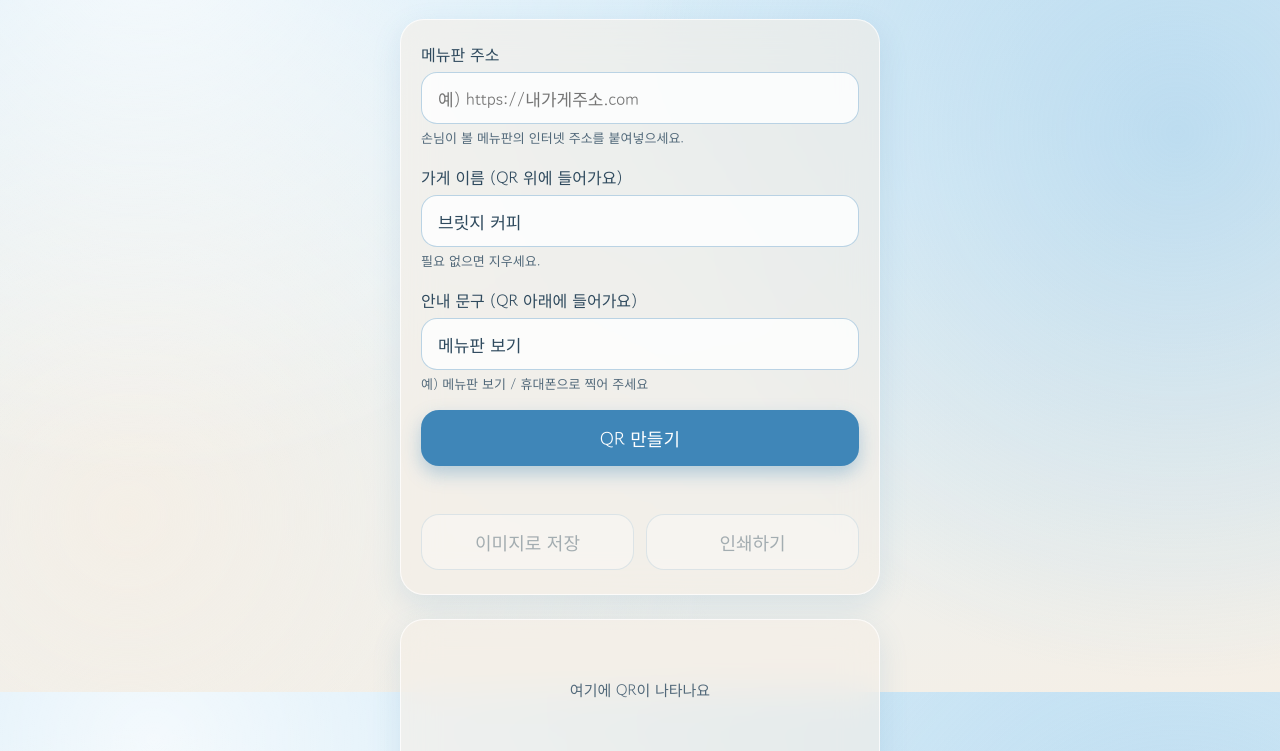
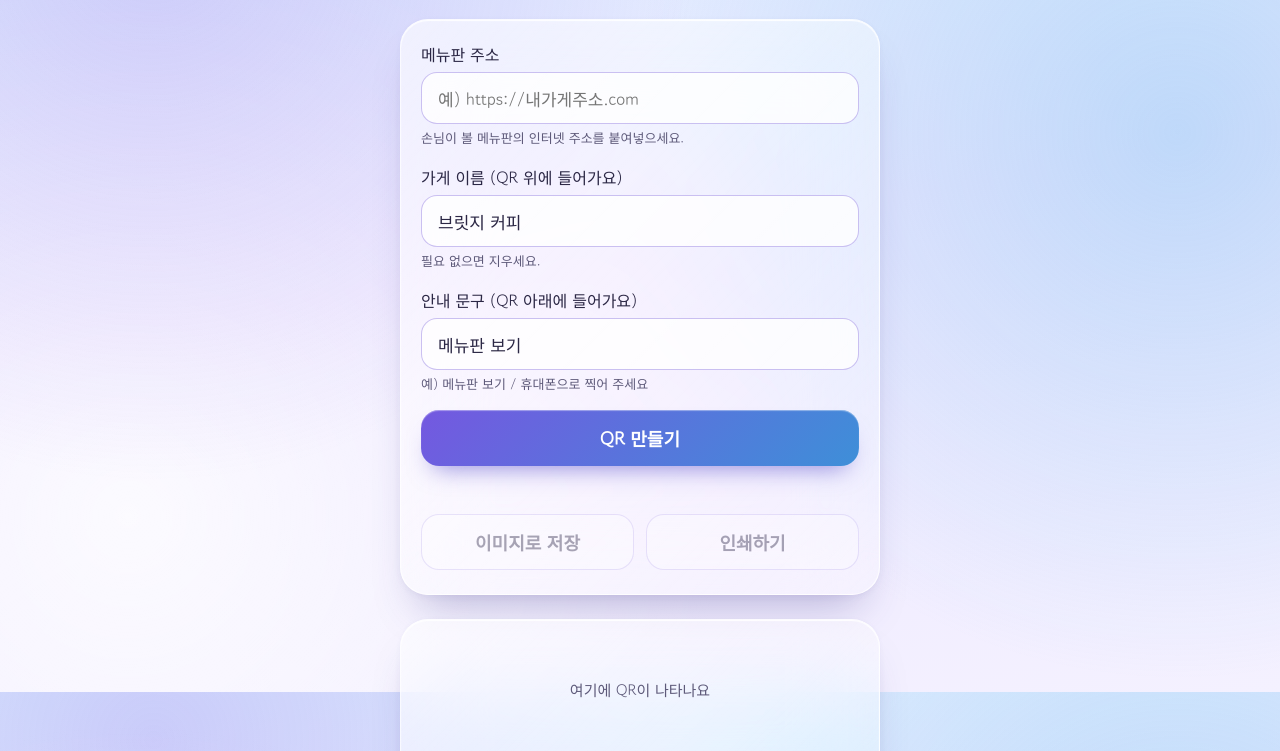
Before and after one commit to Ryujiwoo/Menu-Board, a plain HTML site: page qr.html in a window 1280 px wide. Shown: the part 108-859 px from the top of the page. Drawn offline with Linux system fonts and the light colour scheme; a web font is replaced by a local one.

Commit message:
Restyle QR page to match menu board design
Use the lavender/sky glass look and Pretendard font from index.html,
and draw the QR card with the new colors. QR features are unchanged.

Co-Authored-By: Claude Opus 5.5 <noreply@anthropic.com>

```diff
--- a/qr.html
+++ b/qr.html
@@ -20,26 +20,31 @@
            (QR을 만드는 프로그램이 이 파일 안에 통째로 들어 있어요.)
          - 단, 손님이 QR을 찍고 메뉴판을 보려면
            메뉴판(index.html)이 "인터넷 주소"로 올라가 있어야 합니다.
-         - 글꼴(고운 돋움)만 인터넷이 있을 때 불러와요. 없으면 맑은 고딕으로 나옵니다.
+         - 글꼴(프리텐다드, 고운 돋움)만 인터넷이 있을 때 불러와요. 없으면 맑은 고딕으로 나옵니다.
 
        ■ 자주 고치는 곳
          - 처음 나오는 가게 이름 / 안내 문구 : 아래쪽 "초기값 설정" 칸의 큰따옴표 안 글자
          - 색깔 : 바로 아래 <style> 맨 위 :root 칸의 # 숫자
        ═══════════════════════════════════════════════════════════════════ -->
 
+  <!-- 글꼴: 프리텐다드 → 고운 돋움 → 맑은 고딕 순서로 써요 (index.html과 같아요) -->
+  <link rel="stylesheet" href="https://cdn.jsdelivr.net/gh/orioncactus/pretendard@v1.3.9/dist/web/variable/pretendardvariable-dynamic-subset.min.css">
   <link rel="preconnect" href="https://fonts.googleapis.com">
   <link rel="preconnect" href="https://fonts.gstatic.com" crossorigin>
   <link href="https://fonts.googleapis.com/css2?family=Gowun+Dodum&display=swap" rel="stylesheet">
 
   <style>
-    /* ===== 색깔 설정 (index.html과 같은 하늘색 + 크림색) ===== */
+    /* ===== 색깔 설정 (index.html과 같은 연보라색 + 하늘색) ===== */
     :root {
-      --sky:        #CFE8F7;
-      --sky-mid:    #E3F1F8;
-      --cream:      #F5EFE6;
-      --sky-strong: #3F86B8;
-      --ink:        #2F4A5E;
-      --ink-soft:   #52697A;
+      --sky:        #DCEFFF;   /* 아주 연한 하늘색 (배경) */
+      --sky-mid:    #ECE6FF;   /* 아주 연한 연보라 (배경) */
+      --cream:      #F4F1FF;   /* 아주 연한 보랏빛 흰색 (배경 아래쪽) */
+      --sky-strong: #6A4FD6;   /* 진한 보라: 테두리, 강조 글자 */
+      --ink:        #2B2745;   /* 기본 글자: 짙은 남보라 */
+      --ink-soft:   #5E5A7A;   /* 설명 글자 */
+      --button-from: #7458E0;  /* 버튼 색 (왼쪽 보라) */
+      --button-to:   #3E8FD8;  /* 버튼 색 (오른쪽 파랑) */
+      /* 예전 색 (하늘색+크림색): #CFE8F7 #E3F1F8 #F5EFE6 #3F86B8 #2F4A5E #52697A */
     }
 
     * { box-sizing: border-box; margin: 0; padding: 0; }
@@ -50,13 +55,13 @@
     }
 
     body {
-      font-family: 'Gowun Dodum', 'Malgun Gothic', '맑은 고딕', sans-serif;
+      font-family: 'Pretendard Variable', 'Pretendard', 'Gowun Dodum', 'Malgun Gothic', '맑은 고딕', sans-serif;
       color: var(--ink);
       background-color: var(--sky);
       background-image:
-        radial-gradient(circle at 12% 6%,  rgba(255,255,255,0.75), transparent 40%),
-        radial-gradient(circle at 92% 30%, rgba(143,196,230,0.45), transparent 42%),
-        radial-gradient(circle at 10% 78%, rgba(245,239,230,0.95), transparent 45%),
+        radial-gradient(circle at 12% 6%,  rgba(164,139,240,0.35), transparent 40%),
+        radial-gradient(circle at 92% 30%, rgba(124,196,242,0.40), transparent 42%),
+        radial-gradient(circle at 10% 78%, rgba(255,255,255,0.80), transparent 45%),
         linear-gradient(170deg, var(--sky) 0%, var(--sky-mid) 45%, var(--cream) 100%);
       background-attachment: fixed;
       min-height: 100vh;
@@ -68,15 +73,18 @@
     .page { max-width: 520px; margin: 0 auto; padding: 32px 20px 56px; }
 
     .glass {
-      background: rgba(245, 239, 230, 0.6);
-      backdrop-filter: blur(18px);
-      -webkit-backdrop-filter: blur(18px);
-      border: 1px solid rgba(255, 255, 255, 0.7);
-      border-radius: 24px;
-      box-shadow: 0 10px 30px rgba(63, 134, 184, 0.14);
+      background: linear-gradient(135deg, rgba(255, 255, 255, 0.62), rgba(255, 255, 255, 0.30));
+      backdrop-filter: blur(40px) saturate(180%);
+      -webkit-backdrop-filter: blur(40px) saturate(180%);
+      border: 1px solid rgba(255, 255, 255, 0.75);
+      border-radius: 28px;
+      box-shadow:
+        inset 0 1px 1px rgba(255, 255, 255, 0.95),
+        0 2px 6px rgba(70, 60, 140, 0.06),
+        0 28px 44px -20px rgba(70, 60, 140, 0.35);
     }
 
-    h1 { font-size: 28px; font-weight: normal; text-align: center; margin-bottom: 6px; }
+    h1 { font-size: 28px; font-weight: 700; letter-spacing: -0.02em; text-align: center; margin-bottom: 6px; }
     .lead { text-align: center; color: var(--ink-soft); font-size: 15px; margin-bottom: 22px; }
 
     /* ----- 입력 칸 ----- */
@@ -92,11 +100,11 @@
       font-size: 17px;
       color: var(--ink);
       background: rgba(255, 255, 255, 0.8);
-      border: 1.5px solid rgba(63, 134, 184, 0.35);
+      border: 1.5px solid rgba(106, 79, 214, 0.35);
       border-radius: 16px;
       outline: none;
     }
-    .field input:focus { border-color: var(--sky-strong); box-shadow: 0 0 0 3px rgba(63, 134, 184, 0.2); }
+    .field input:focus { border-color: var(--sky-strong); box-shadow: 0 0 0 3px rgba(106, 79, 214, 0.2); }
 
     /* ----- 버튼 ----- */
     .btn {
@@ -110,13 +118,14 @@
       font-family: inherit;
       font-size: 18px;
       cursor: pointer;
+      font-weight: 700;
       color: #fff;
-      background: var(--sky-strong);
-      box-shadow: 0 8px 18px rgba(63, 134, 184, 0.35);
+      background: linear-gradient(135deg, var(--button-from), var(--button-to));
+      box-shadow: inset 0 1px 1px rgba(255, 255, 255, 0.4), 0 14px 24px -12px rgba(80, 70, 200, 0.6);
       -webkit-tap-highlight-color: transparent;
     }
     .btn:active { transform: scale(0.98); }
-    .btn.secondary { color: var(--ink); background: rgba(255, 255, 255, 0.7); box-shadow: none; border: 1.5px solid rgba(63, 134, 184, 0.35); }
+    .btn.secondary { color: var(--ink); background: rgba(255, 255, 255, 0.7); box-shadow: none; border: 1.5px solid rgba(106, 79, 214, 0.35); }
     .btn:disabled { opacity: 0.4; cursor: not-allowed; transform: none; }
     .btn-row { display: grid; grid-template-columns: 1fr 1fr; gap: 12px; margin-top: 14px; }
 
@@ -2517,7 +2526,7 @@ var qrcode = function() {
     가게칸.value = 처음_가게이름;
     문구칸.value = 처음_안내문구;
 
-    const 글꼴 = "'Gowun Dodum', 'Malgun Gothic', '맑은 고딕', sans-serif";
+    const 글꼴 = "'Pretendard Variable', 'Pretendard', 'Gowun Dodum', 'Malgun Gothic', '맑은 고딕', sans-serif";
     let 만들어짐 = false;
 
     function 알림(글자, 오류) {
@@ -2569,10 +2578,14 @@ var qrcode = function() {
       캔버스.height = 높이;
       const ctx = 캔버스.getContext("2d");
 
-      // 카드 바탕: 크림색 + 하늘색 테두리
-      ctx.fillStyle = "#F5EFE6";
+      // 카드 바탕: 연보라 → 하늘색으로 은은하게 + 보라 테두리
+      // (예전 색: 바탕 #F5EFE6, 테두리 #3F86B8)
+      const 바탕 = ctx.createLinearGradient(0, 0, 폭, 높이);
+      바탕.addColorStop(0, "#ECE6FF");
+      바탕.addColorStop(1, "#DCEFFF");
+      ctx.fillStyle = 바탕;
       ctx.fillRect(0, 0, 폭, 높이);
-      ctx.strokeStyle = "#3F86B8";
+      ctx.strokeStyle = "#8E72F0";
       ctx.lineWidth = 14;
       ctx.strokeRect(7, 7, 폭 - 14, 높이 - 14);
 
@@ -2581,7 +2594,7 @@ var qrcode = function() {
 
       // 가게 이름
       if (가게) {
-        ctx.fillStyle = "#2F4A5E";
+        ctx.fillStyle = "#2B2745";
         글자맞춤(ctx, 가게, 폭 - 200, 110, 50);
         ctx.fillText(가게, 폭 / 2, 위쪽 / 2 + 5);
       }
@@ -2607,7 +2620,7 @@ var qrcode = function() {
 
       // 안내 문구
       if (문구) {
-        ctx.fillStyle = "#3F86B8";
+        ctx.fillStyle = "#6A4FD6";
         글자맞춤(ctx, 문구, 폭 - 200, 100, 46);
         ctx.fillText(문구, 폭 / 2, 판Y + 흰판크기 + 아래쪽 / 2);
       }
@@ -2639,7 +2652,13 @@ var qrcode = function() {
     function 글꼴준비() {
       if (!document.fonts || !document.fonts.load) return Promise.resolve();
       const 기다림 = new Promise(function (끝) { setTimeout(끝, 2000); });
-      return Promise.race([document.fonts.load("40px 'Gowun Dodum'", "가게 이름 메뉴판 보기").catch(function () {}), 기다림]);
+      return Promise.race([
+        Promise.all([
+          document.fonts.load("40px 'Pretendard Variable'", "가게 이름 메뉴판 보기").catch(function () {}),
+          document.fonts.load("40px 'Gowun Dodum'", "가게 이름 메뉴판 보기").catch(function () {})
+        ]),
+        기다림
+      ]);
     }
 
     만들기버튼.addEventListener("click", function () { 글꼴준비().then(만들기); });
```
